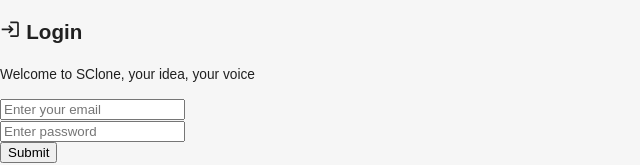
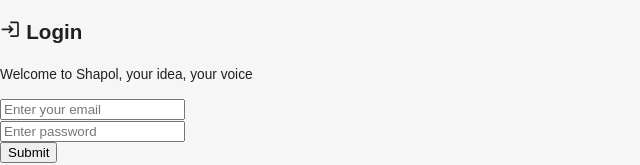
Before and after one commit to hadifayazi/Shapol, a React (Create React App) app in the folder client/: page / in a window 1280 px wide. Shown: the top 165 px of the page, without its empty margins (0-640 px from the left). Built offline with nearby package versions, Linux system fonts and the light colour scheme.

Commit message:
Updating loginPage, and dispatch

```diff
--- a/client/src/pages/login-signup/LoginPage.jsx
+++ b/client/src/pages/login-signup/LoginPage.jsx
@@ -1,4 +1,4 @@
-import { useState, useEffect, useRef } from "react";
+import { useState, useRef } from "react";
 import LoginIcon from "@mui/icons-material/Login";
 import { useDispatch } from "react-redux";
 import { useNavigate } from "react-router-dom";
@@ -14,14 +14,13 @@
   const [loginUser, { data, isSuccess, isError, error }] =
     useLoginUserMutation();
 
-  useEffect(() => {
   if (isSuccess) {
     dispatch(setCredentials(data));
     navigate("/home");
+    localStorage.setItem("token", data.token);
   } else if (isError || error) {
     errorRef.current = error.data.message;
   }
-  }, [dispatch, navigate, data, error, isError, isSuccess]);
 
   const [formData, setFormData] = useState({
     email: "",
@@ -39,20 +38,20 @@
 
   const onSubmit = (e) => {
     e.preventDefault();
-
     const userData = {
       email,
       password,
     };
     loginUser(userData);
   };
+
   return (
     <>
       <section className="heading">
         <h1>
           <LoginIcon /> Login
         </h1>
-        <p>Welcome to SClone, your idea, your voice</p>
+        <p>Welcome to Shapol, your idea, your voice</p>
       </section>
 
       <section className="form">
```
Lines whose indentation alone changed are shown as unchanged.
